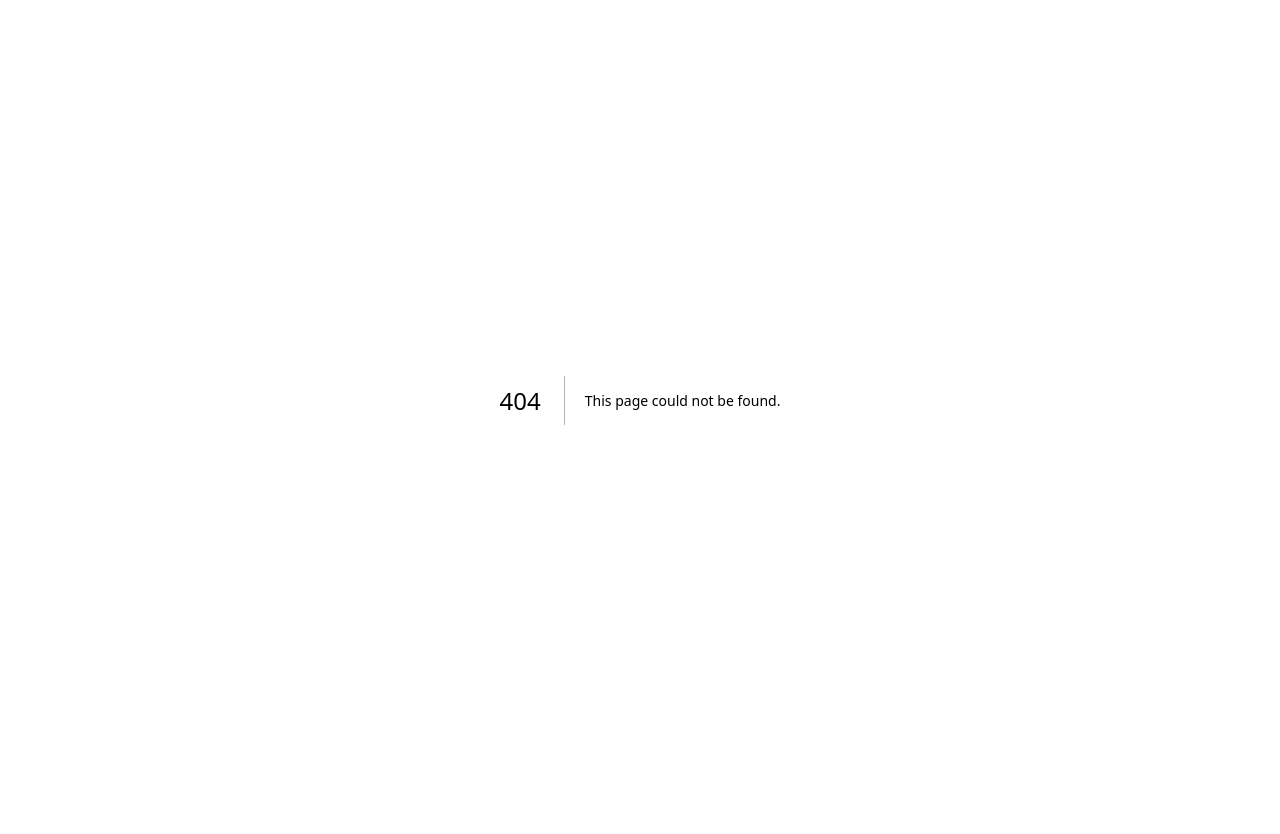
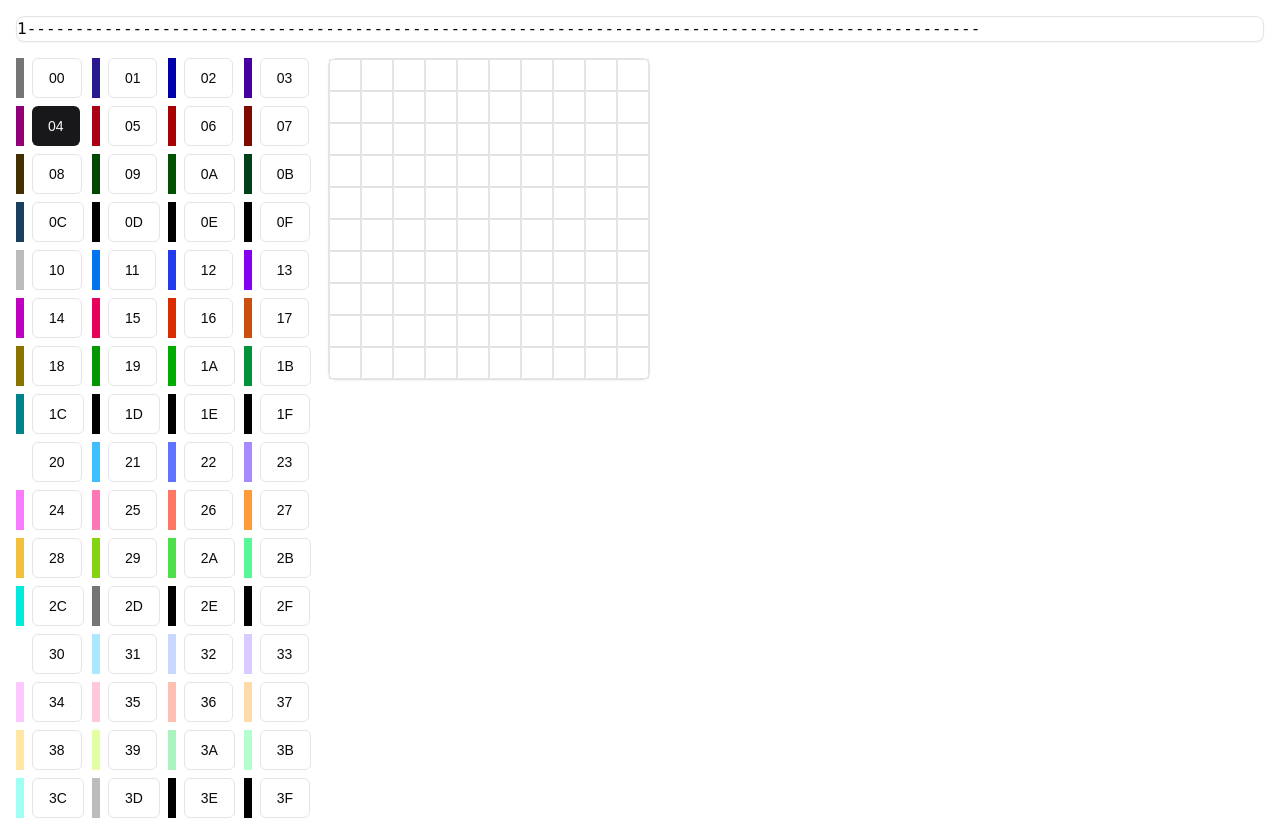
Before and after one commit to fmzu/editor, a Next.js app: page /1 in a window 1280 px wide. Before the commit this address had no page. Before the commit the page ends 800 px from the top, so only its background shows below. Built offline with nearby package versions, Linux system fonts and the light colour scheme; a web font is replaced by a local one.

Commit message:
update: 共有機能を追加する

```diff
--- /dev/null
+++ b/app/[code]/page.tsx
@@ -0,0 +1,15 @@
+import { DotEditor } from "@/app/_components/dot-editor"
+
+type Props = {
+  params: {
+    code: string
+  }
+}
+
+export default function Home(props: Props) {
+  return (
+    <main>
+      <DotEditor code={props.params.code} />
+    </main>
+  )
+}
--- a/app/_components/dot-editor.tsx
+++ b/app/_components/dot-editor.tsx
@@ -28,8 +28,29 @@ const createEmptyGrid = (): Cell[][] => {
   return rows
 }
 
-export const DotEditor = () => {
-  const [grid, setGrid] = useState(createEmptyGrid())
+type Props = {
+  code?: string
+}
+
+export const DotEditor = (props: Props) => {
+  const stringToGrid = (str: string): Cell[][] => {
+    const colors = str.split("-")
+    const grid: Cell[][] = []
+
+    for (let i = 0; i < 10; i++) {
+      const row: Cell[] = []
+      for (let j = 0; j < 10; j++) {
+        row.push({ color: colors[i * 10 + j] })
+      }
+      grid.push(row)
+    }
+
+    return grid
+  }
+
+  const [grid, setGrid] = useState(
+    props.code ? stringToGrid(props.code) : createEmptyGrid(),
+  )
 
   const [colorId, setColorId] = useState("04")
 
```
